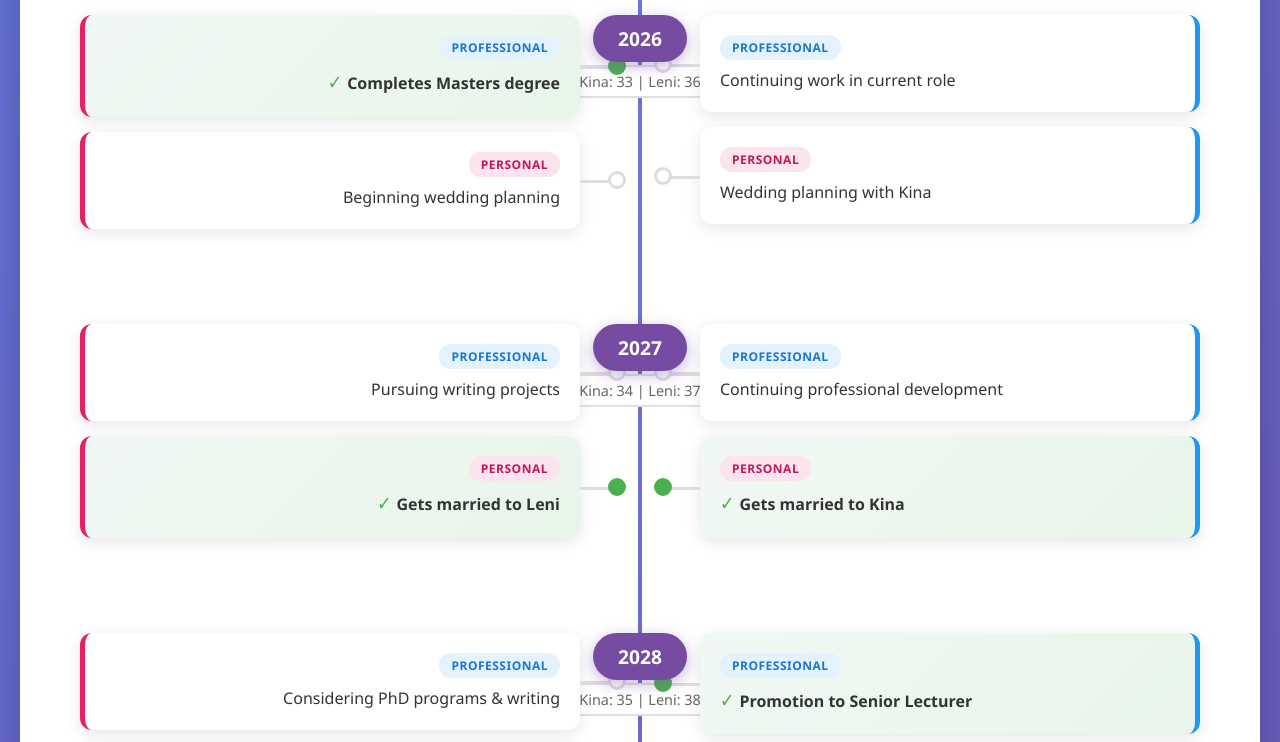
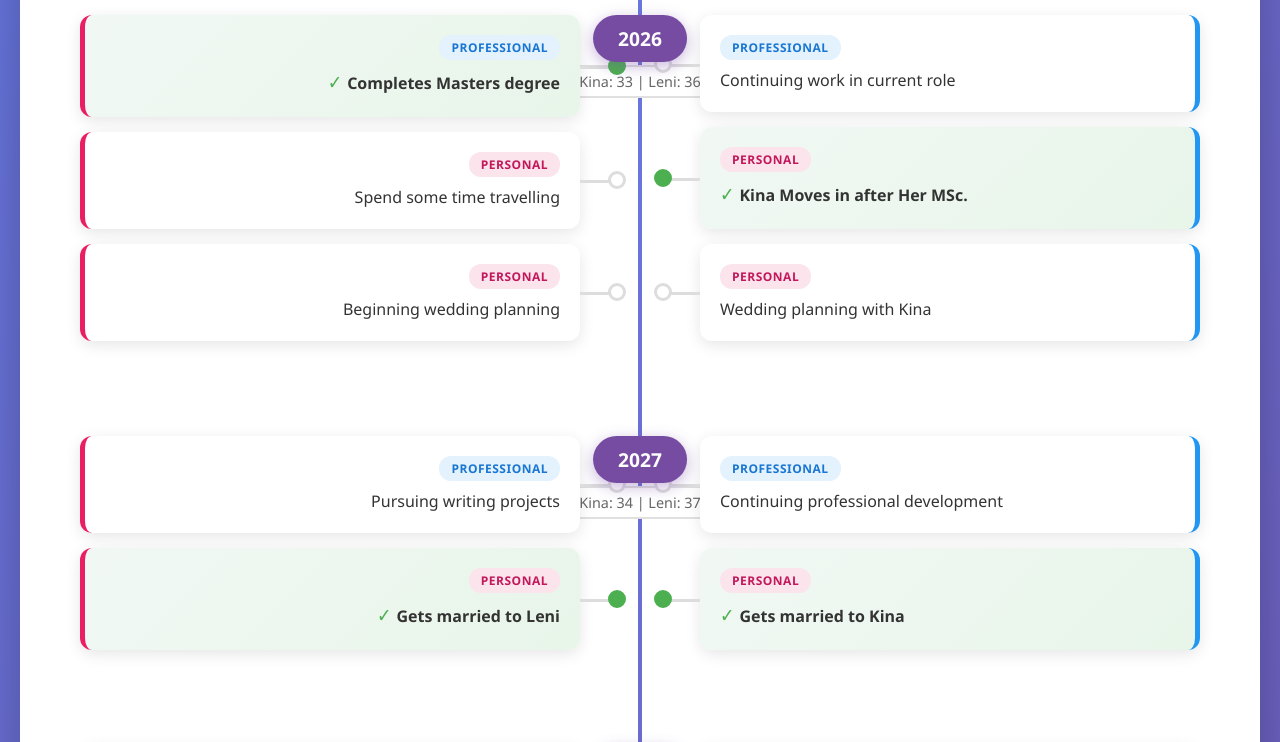
Before and after one commit to Kibolabs/Timeline, a plain HTML site: page Line.html in a window 1280 px wide. Shown: the part 740-1482 px from the top of the page. Drawn offline with Linux system fonts and the light colour scheme.

Commit message:
Updated for the webpage to work

```diff
--- a/Line.html
+++ b/Line.html
@@ -395,13 +395,22 @@
                             </div>
                             <div class="event-card">
                                 <span class="event-type personal">Personal</span>
+                                <div class="event-text">Spend some time travelling</div>
+                            </div>
+                            <div class="event-card">
+                                <span class="event-type personal">Personal</span>
                                 <div class="event-text">Beginning wedding planning</div>
                             </div>
+
                         </div>
                         <div class="person-events leni">
                             <div class="event-card">
                                 <span class="event-type professional">Professional</span>
                                 <div class="event-text">Continuing work in current role</div>
+                            </div>
+                            <div class="event-card milestone">
+                                <span class="event-type personal">Personal</span>
+                                <div class="event-text">Kina Moves in after Her MSc.</div>
                             </div>
                             <div class="event-card">
                                 <span class="event-type personal">Personal</span>
@@ -618,7 +627,8 @@
             </p>
             <div class="conflict-highlight">
                 <strong>Gap: 4-5 years difference</strong><br>
-                This requires open communication and compromise. Consider: having a child during PhD studies, starting PhD earlier, fertility preservation options, or adjusting both timelines to meet in the middle.
+                <!--This requires open communication and compromise. Consider: having a child during PhD studies, starting PhD earlier, fertility preservation options, or adjusting both timelines to meet in the middle.-->
+                The gap and interest in having children is large enough to warrant deep discussion. We both should openly communicate our priorities and concerns to find a mutually agreeable solution.
             </div>
         </div>
     </div>
```
Also changed, not shown: index.html (+11 -1 lines).
